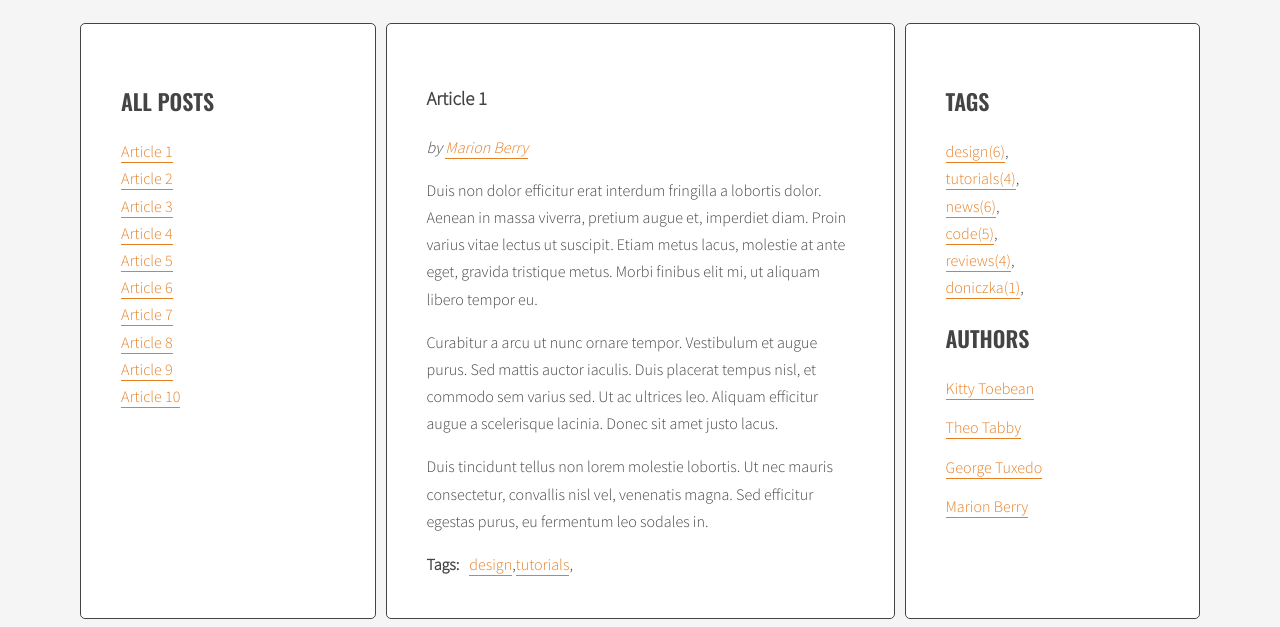
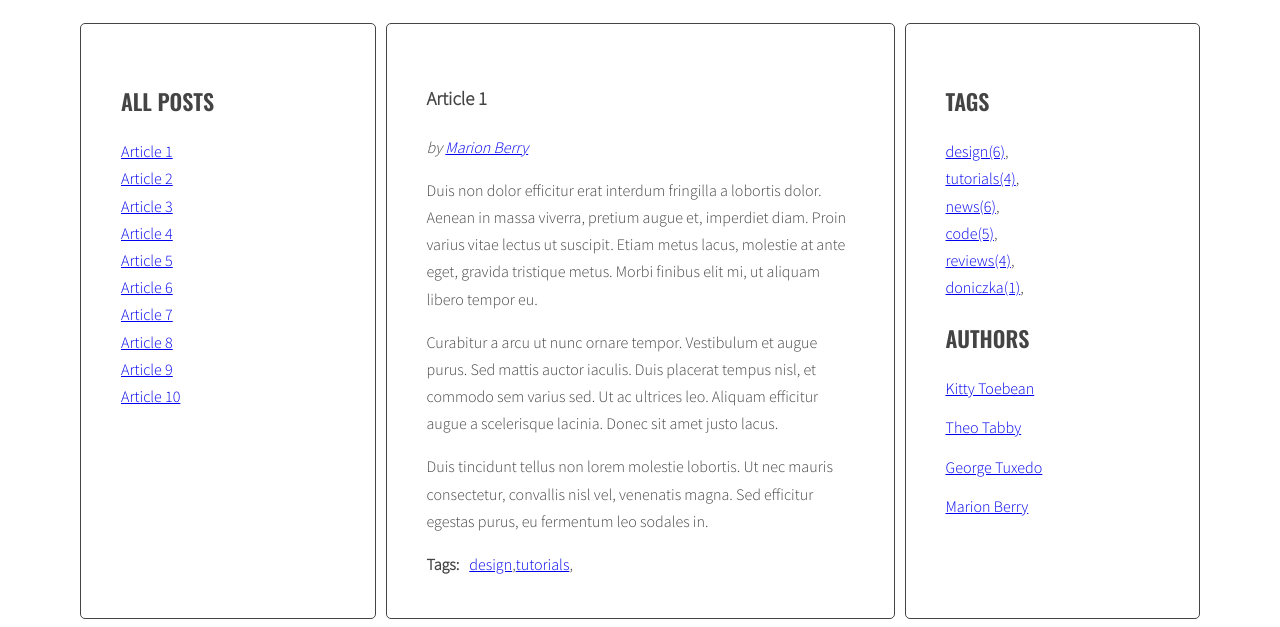
Before and after one commit to Takarikson/javascript-blog, a website: page index.html in a window 1280 px wide. Shown: the part 220-847 px from the top of the page. Drawn offline with nearby package versions, Linux system fonts and the light colour scheme.

Commit message:
testing function calculateTagClass 1.

```diff
--- a/css/style.css
+++ b/css/style.css
@@ -12,7 +12,6 @@ body {
   font-weight: 300;
   font-size: 16px;
   line-height: 1.7;
-  background-color: #f5f5f5;
 }
 
 .container {
@@ -108,12 +107,4 @@ body {
 .post-tags p {
   margin: 0 10px 0 0;
 }
-a:link,
-a:visited{
-    color:#e67e22;
-    text-decoration: none;
-    padding-bottom: 1px;
-    border-bottom: 1px solid #e67e22;
-    transition: border-bottom 0.3s;
-}
 /*# sourceMappingURL=style.css.map */
--- a/js/script.js
+++ b/js/script.js
@@ -85,8 +85,15 @@ function calculateTagsParams(tags) {
 }
 
 function calculateTagClass(count, params) {
+  //const classNumber = Math.floor(((count - params.min) / (params.max - params.min)) * optCloudClassCount + 1);
 
+  const normalizedCount = count - params.min;
+  const normalizedMax = params.max - params.min;
+  const percentage = normalizedCount / normalizedMax;
+  const classNumber = Math.floor(percentage * (optCloudClassCount - 1) + 1);
 }
+console.log(calculateTagClass(1, 5));
+
 
 //GENERATE TAGS [DONE]
 function generateTags() {
@@ -142,9 +149,8 @@ function generateTags() {
     /* [NEW] genereate code of a link and add it to allTagsHTML */
     //allTagsHTML += tag + ' (' + allTags[tag] + ')';
     //allTagsHTML += `<li><a href="#tag-${tag}">${tag} (${allTags[tag]})</a>, </li>`;
-    const tagLinkHTML = `<li><a href=#tag-${tag} class=${calculateTagClass(allTags[tag], tagsParams)}>${tag}(${allTags[tag]})</a>,</li>`;
+    const tagLinkHTML = `<li><a href="#tag-${tag}" class="${calculateTagClass(allTags[tag], tagsParams)}">${tag}(${allTags[tag]})</a>,</li>`;
     allTagsHTML += tagLinkHTML;
-    console.log('taglinkHTML:', tagLinkHTML);
     /* [NEW] END LOOP: for each tag in allTags */
   }
   /* [NEW] add html from allTagsHTML to tagList */
```
